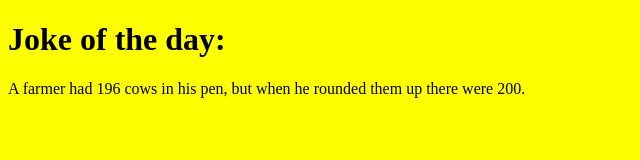
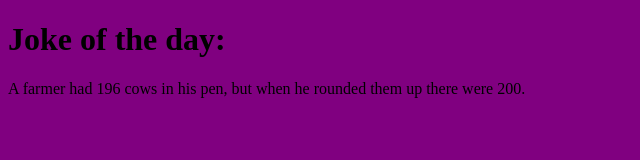
Before and after one commit to Jacob-at-Yoobee/Practice-Git, a plain HTML site: page index.html in a window 1280 px wide. Shown: the whole page, without its empty margins (0-640 px from the left). Drawn offline with Linux system fonts and the light colour scheme.

Commit message:
added purple background

```diff
--- a/index.html
+++ b/index.html
@@ -4,7 +4,7 @@
     <meta charset="UTF-8">
     <title>Title</title>
 </head>
-<body bgcolor="yellow">
+<body bgcolor="purple">
     <h1>Joke of the day:</h1>
     <p>A farmer had 196 cows in his pen, but when he rounded them up there were 200.</p>
 </body>
```
